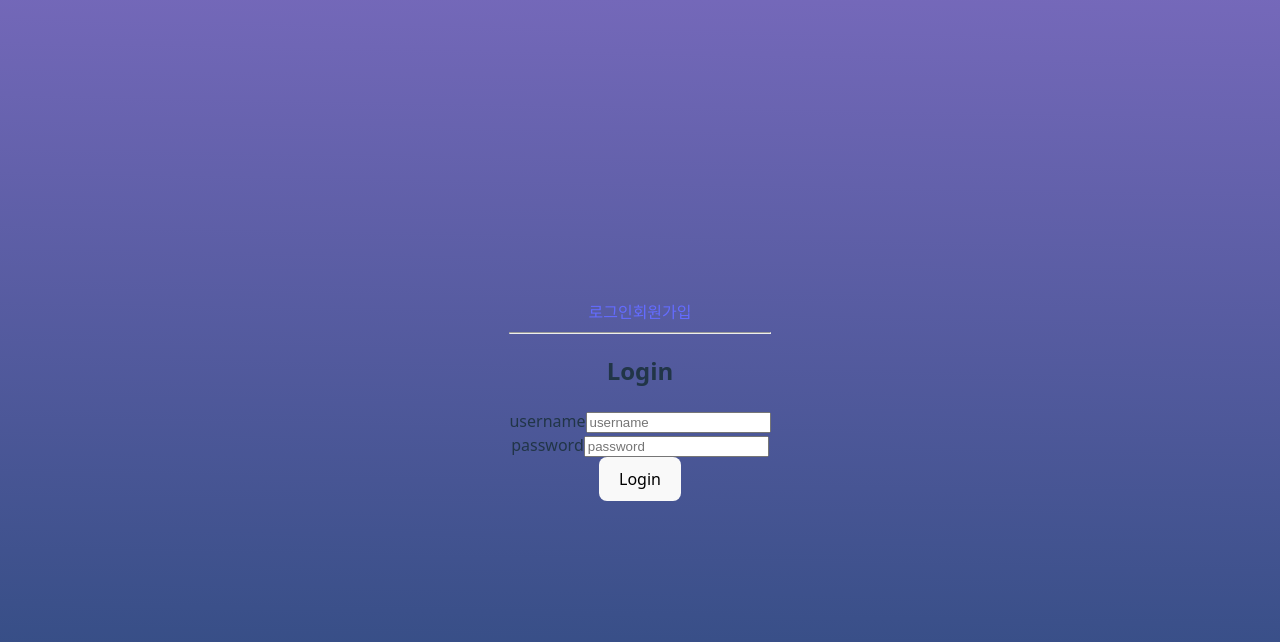
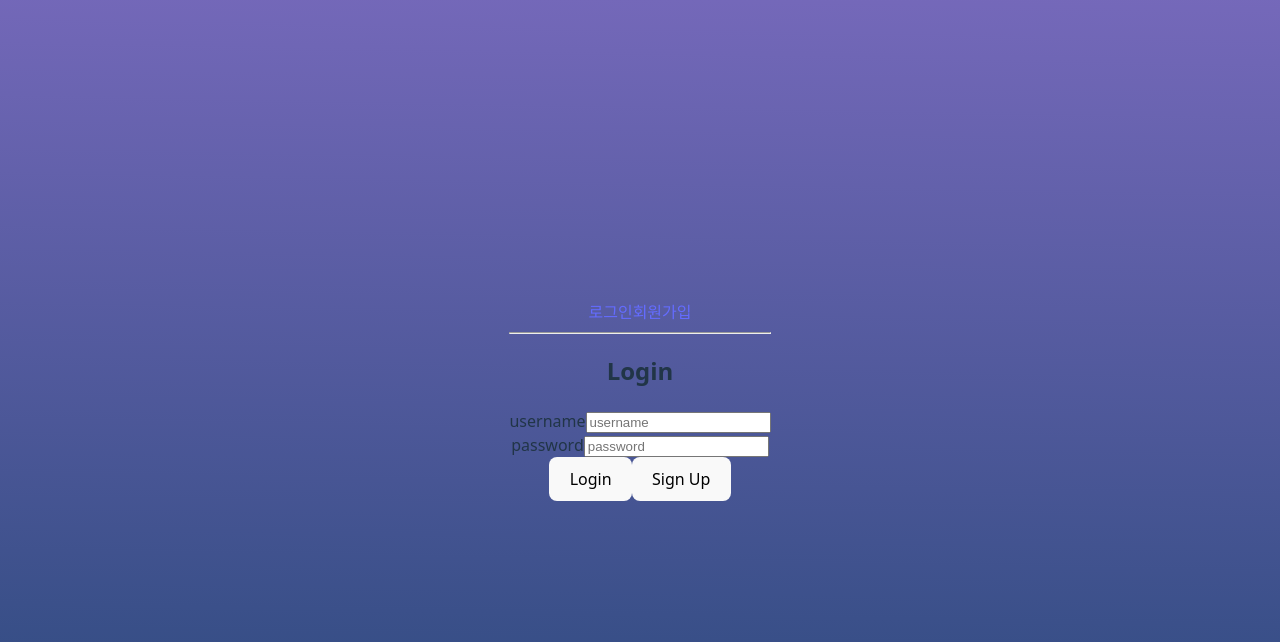
Before and after one commit to Spice7/Infopass, a React (Vite) app in the folder infopass-front/: page /login in a window 1280 px wide. Shown: the top 642 px of the page. Built offline with nearby package versions, Linux system fonts and the light colour scheme; no server answers; what blockly would draw is missing.

Commit message:
[이정민] 회원가입 0811 병합

```diff
--- a/infopass-front/src/user/LoginForm.jsx
+++ b/infopass-front/src/user/LoginForm.jsx
@@ -17,7 +17,9 @@ const LoginForm = () => {
                   // 로그인 처리 요청
         login(username, password, location) // LoginContextProvider 의 login 함수 호출
     }
+
     return (
+
         <div className="form">
             <h2 className="login-title">Login</h2>
 
@@ -45,6 +47,9 @@ const LoginForm = () => {
                 <button type='submit' className='btn btn--form btn-login'>
                     Login
                 </button>
+                <button type='button' className='btn btn--form btn-signup'>
+                    Sign Up
+                </button>
             </form>
         </div>
     )
--- a/infopass-front/src/user/SignupPage.jsx
+++ b/infopass-front/src/user/SignupPage.jsx
@@ -34,6 +34,8 @@ const SignupPage = () => {
   //중복체크 메세지
   const [idmsg, setIdmsg] = useState('');
   const [nickNameMsg, setNickNameMsg] = useState('');
+  // 비밀번호 유효성 검사 포커스
+  const [passwordConfirmFocused, setPasswordConfirmFocused] = useState(false);
 
   // 핸드폰 번호 옵션
   const PHONENUMBER_LIST = ['010', '011', '016', '018', '019'];
@@ -255,6 +257,8 @@ const SignupPage = () => {
                 name = "passwordConfirm"
                 value = {userInfo.passwordConfirm}
                 onChange = {inputChangeEvent}
+                 onFocus={() => setPasswordConfirmFocused(true)}
+                 onBlur={() => setPasswordConfirmFocused(false)}
                 />
                 {userInfo.password !== userInfo.passwordConfirm && (
                   <span style={{ color : "red" }}>
```
